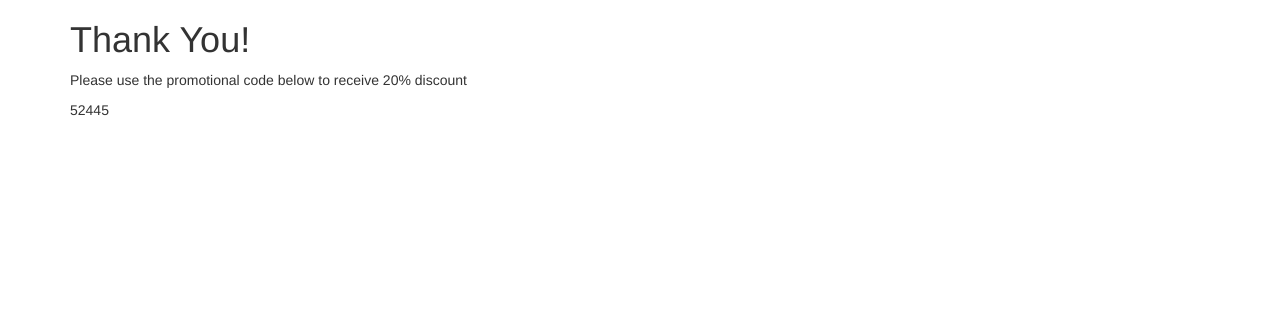
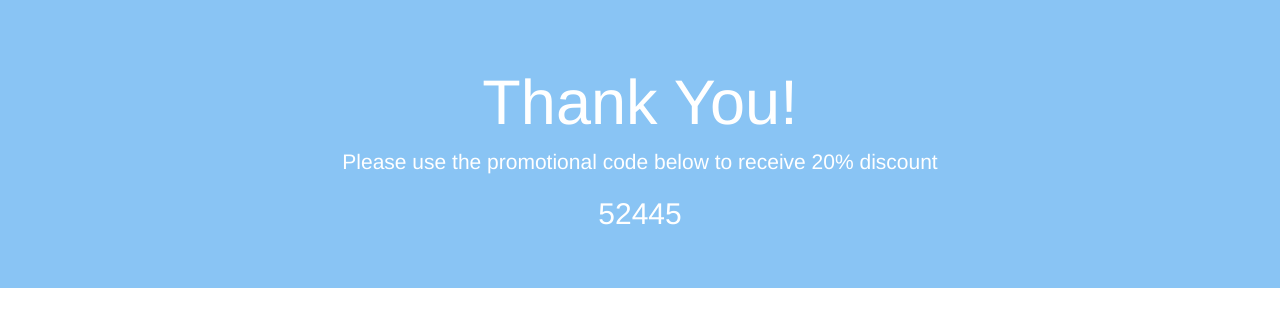
Before and after one commit to dukeayers/cs399_agency, a Django app: page /thanks in a window 1280 px wide. Shown: the top 327 px of the page. Run offline with Django 3.2, Linux system fonts and the light colour scheme; parts of the project's set-up code (start-up, migrations or seed data) failed here and were passed over; some libraries are stand-ins or nearby versions.

Commit message:
updated page's style

```diff
--- a/agency/templates/thanks.html
+++ b/agency/templates/thanks.html
@@ -1,9 +1,9 @@
 {%  extends "base.html" %}
 {% block content %}
-    <div class="container" style="background:white; ">
-        <h1>Thank You!</h1>
-    <p>Please use the promotional code below to receive 20% discount</p>
-    <P> {{ promo }}</P>
+    <div class="jumbotron" style="background:#89C4F4; color:white; margin-right:-15px; margin-left:-15px;">
+        <h1 class="row text-center">Thank You!</h1>
+    <p class="row text-center"> Please use the promotional code below to receive 20% discount</p>
+    <h2 class="row text-center"> {{ promo }}</h2>
 
 
     </div>
```
